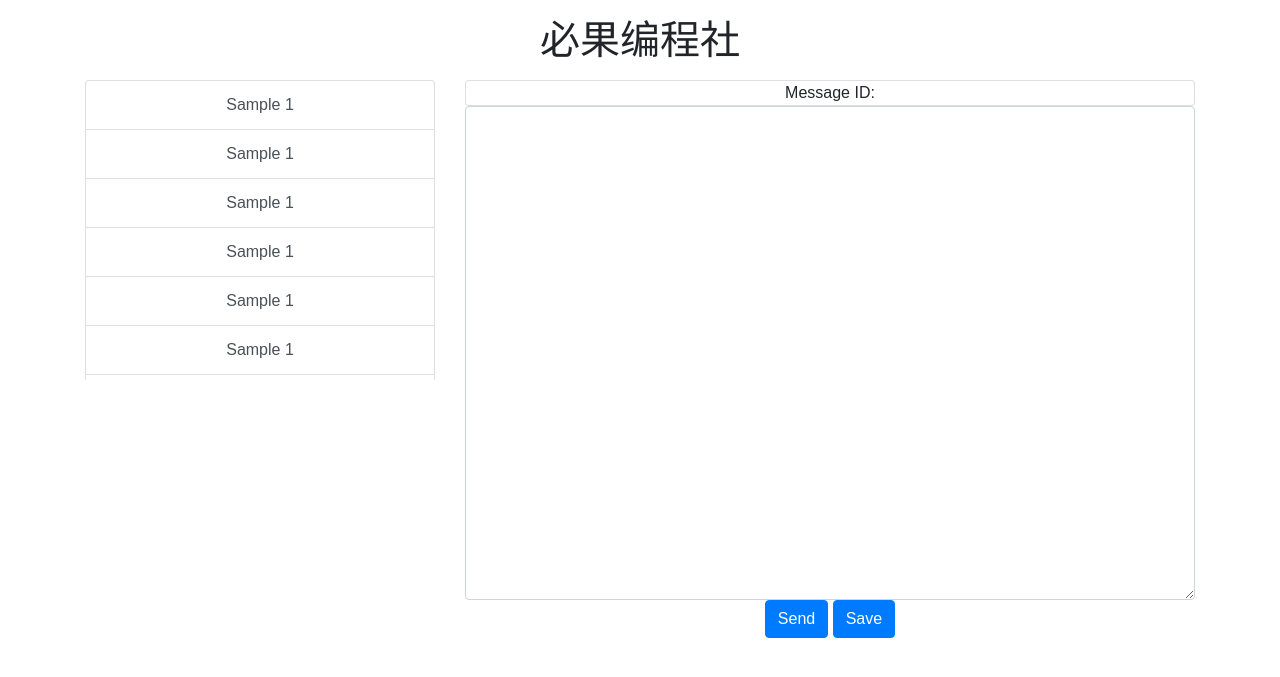
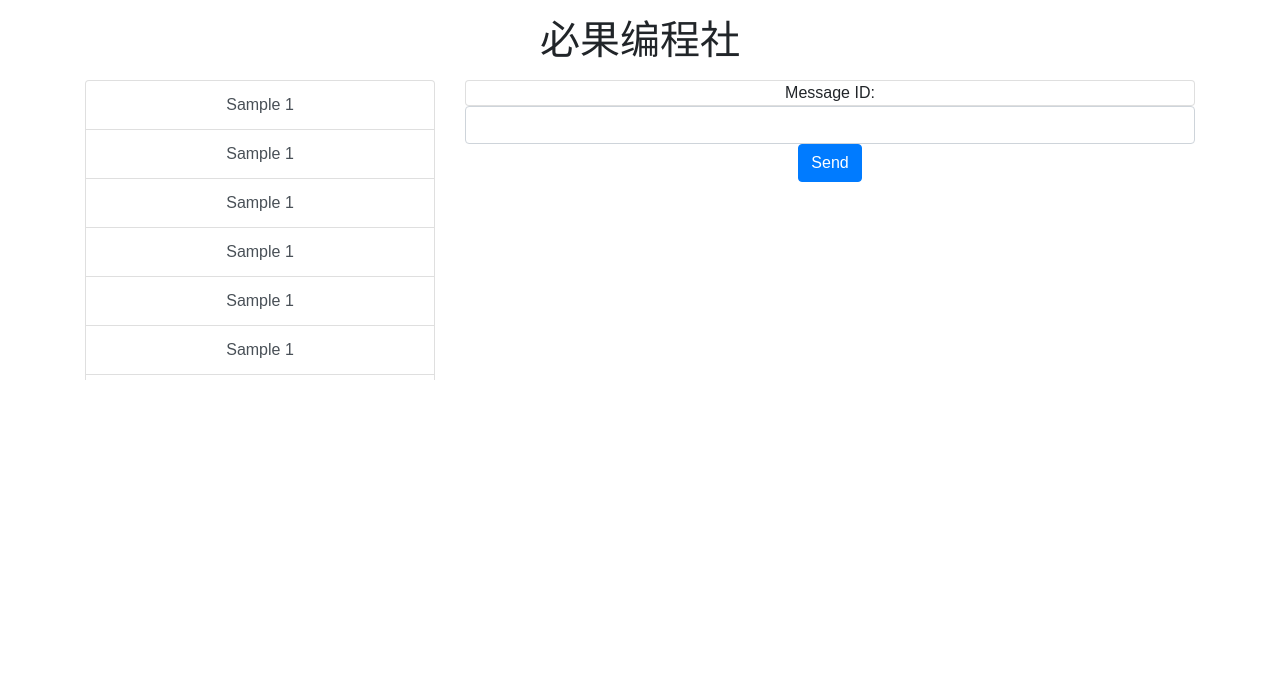
Before and after one commit to MCer4294967296/biggerlabFormReplies, a Flask app: page /getPage/1 in a window 1280 px wide. Shown: the top 677 px of the page. Run offline with Flask 2, Linux system fonts and the light colour scheme; a database or web service that is not in the repository returns one stand-in record (values such as "Sample title"); some libraries are stand-ins or nearby versions.

Commit message:
front end so hard

```diff
--- a/templates/viewDocu.html
+++ b/templates/viewDocu.html
@@ -25,10 +25,14 @@
     </div>
     <div class="col-8">
       <div class="card" id="msgID">Message ID:</div>
-      <textarea class="form-control" rows=20 id="message2Send"></textarea>
-      <!--<input type="text" class="form-control" id="message2Send" style="height: 300px" value="haasdfha">-->
+      <form action="http://47.100.121.67:5050/sendToWechat" method="POST">
+        <input class="form-control" type="text" id="message2Send" value="">
+        <input class="btn btn-primary" type="submit" value="Send" onclick="sendToWechat">
+      </form>
+      <!--<textarea class="form-control" rows=20 id="message2Send"></textarea>
+      <input type="text" class="form-control" id="message2Send" style="height: 300px" value="haasdfha">
       <button type="submit" class="btn btn-primary" id="sendButton">Send</button>
-      <button type="submit" class="btn btn-primary" id="saveButton">Save</button>
+      <button type="submit" class="btn btn-primary" id="saveButton">Save</button>-->
     </div>
   </div>
 </div>
@@ -51,10 +55,11 @@
 <script src="https://cdnjs.cloudflare.com/ajax/libs/popper.js/1.14.7/umd/popper.min.js" integrity="sha384-UO2eT0CpHqdSJQ6hJty5KVphtPhzWj9WO1clHTMGa3JDZwrnQq4sF86dIHNDz0W1" crossorigin="anonymous"></script>
 <script src="https://stackpath.bootstrapcdn.com/bootstrap/4.3.1/js/bootstrap.min.js" integrity="sha384-JjSmVgyd0p3pXB1rRibZUAYoIIy6OrQ6VrjIEaFf/nJGzIxFDsf4x0xIM+B07jRM" crossorigin="anonymous"></script>
 <script>
-  $('#sendButton').click(function sendToWechat() {
+  function sendToWechat() {
     postData('http://47.100.121.67:5050/sendToWechat', { "id": $('#msgID').text(), "form": "biggerlab course feedback", "message": $('#message2Send').text()}) // FIXME
     .then(data => alert(data)); // arrow function syntax. data is the fetched data
-  })
+  }
+  $('#sendButton').click(sendToWechat)
 
 
   $('#saveButton').click(() => {})
@@ -69,8 +74,8 @@
       if (xhr.readyState == 4 && xhr.status == 200) {
         alert("haha")
         var jsonData = JSON.parse(xhr.responseText);
-        $('#msgID').text(jsonData.id)
-        $('#message2Send').text(jsonData.message);
+        $('#msgID').text("Message ID:" + jsonData.id)
+        $('#message2Send').val(jsonData.message).trigger("change");
       }
     }
     xhr.open("GET", url, true);
--- a/wechat-auto.py
+++ b/wechat-auto.py
@@ -94,14 +94,15 @@
     if not request.is_json:
         return "400 BAD REQUEST: Data is not a json, rejecting.", 400
     jsonObj = json.loads(json.dumps(request.json, ensure_ascii=False))
-    if jsonObj["form"] == "" or int(jsonObj["id"]) <= 0:
+    if jsonObj["form"] == "" or jsonObj["id"] is None or int(jsonObj["id"]) <= 0:
         return "400 BAD REQUEST: Unexpected data.", 400
 
     form = jsonObj["form"] # get the unique form name
+    id = int(jsonObj["id"])
 
     col = db[form] # access the database
 
-    info = col.find({"_id": jsonObj["id"]})[0] # retrieve the information
+    info = col.find({"_id": id})[0] # retrieve the information
 
     #template = templates.translation[form] # grab the template
     #message = template(info) # formulate the message
@@ -110,7 +111,7 @@
 
     itchat.send(msg=message, toUserName=target) # send the message
     col = db["meta" + form]
-    col.update_one({'id': jsonObj['id']}, {'$set': {'sentToWechat': True}}) # update the database
+    col.update_one({'id': id}, {'$set': {'sentToWechat': True}}) # update the database
 
     return "200 OK", 200
 
```
